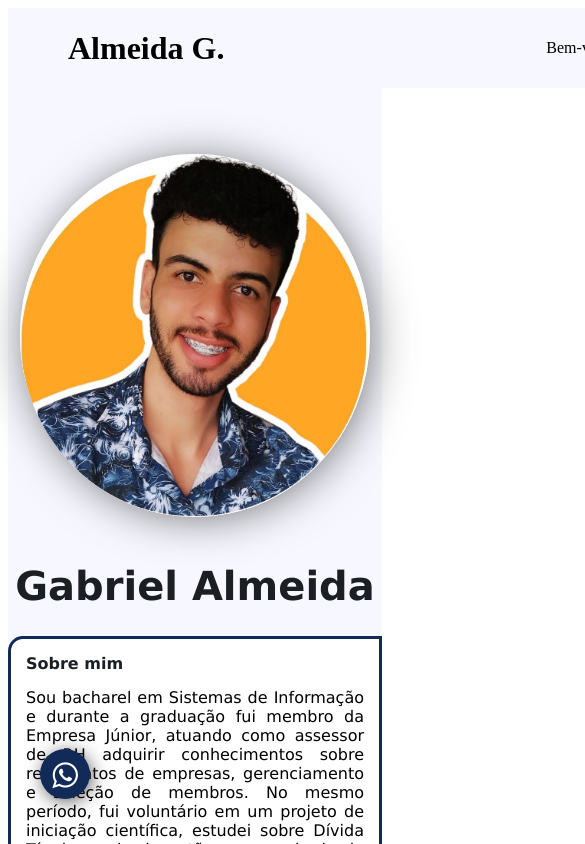
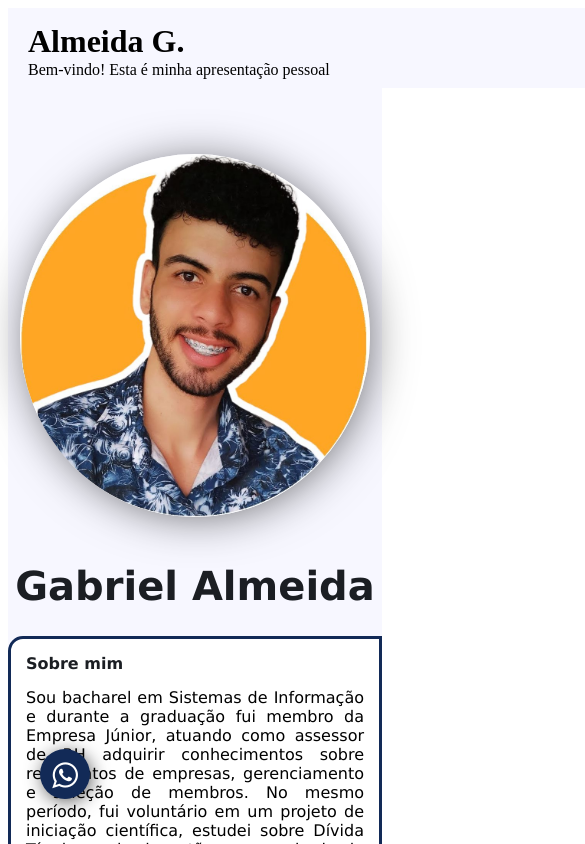
Before and after one commit to gabriellalmeida/minha-apresentacao-pessoal-project, an Angular app: page / in a window 390 px wide. Shown: the top 844 px of the page, 585 px wide, since content can reach past the window. Built offline with nearby package versions, Linux system fonts and the light colour scheme.

Commit message:
Update app.component.html

```diff
--- a/src/app/app.component.html
+++ b/src/app/app.component.html
@@ -1,5 +1,5 @@
 <style>
-   header{
+    header {
         display: flex;
         width: 900px;
         height: 80px;
@@ -8,7 +8,7 @@
         background-color: #F7F7FF;
     }
 
-   header .cabecalho{
+    header .cabecalho {
         display: flex;
         width: 100%;
         justify-content: space-between;
@@ -37,7 +37,8 @@
         box-shadow: 3px 3px 50px -10px rgba(0, 0, 0, .75);
     }
 
-    #title, .posttitle {
+    #title,
+    .posttitle {
         color: #1b1e23;
     }
 
@@ -116,6 +117,28 @@
     .fa-whatsapp {
         margin-top: 11px;
     }
+
+    /* para mobile*/
+
+    @media(max-width: 992px) {
+        header {
+            max-width: 714px;
+        }
+
+        header .cabecalho {
+            flex-direction: column;
+            align-items: center;
+            align-items: flex-start;
+            margin: 20px;
+        }
+
+        header p {
+            margin-top: -20px;
+        }
+        header h1 p {
+            font-size: small;
+        }
+    }
 </style>
 
 <!-- Toolbar -->
```
Lines whose indentation alone changed are shown as unchanged.
